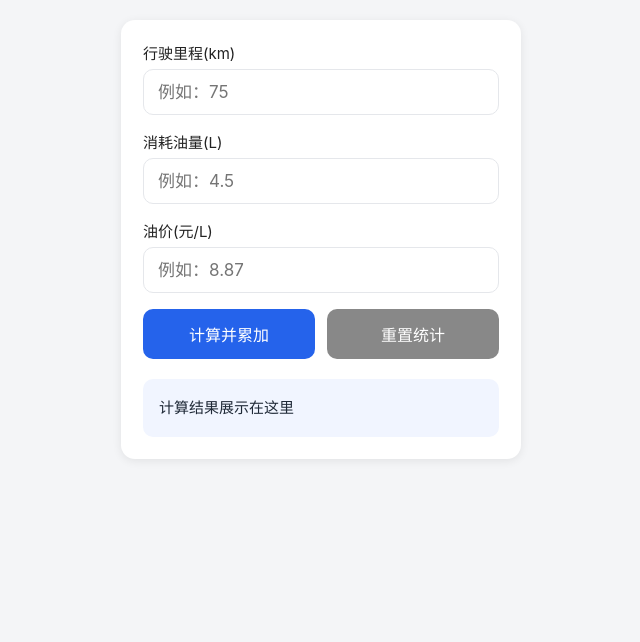
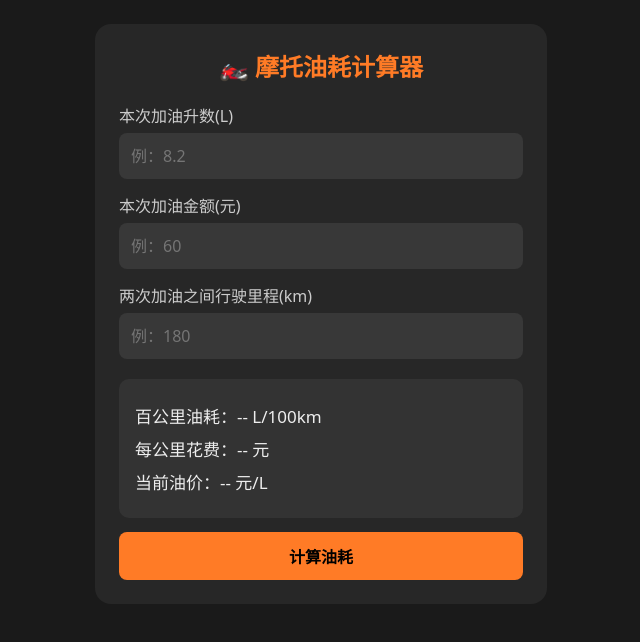
Before and after one commit to 2052517259/2052517259.github.io, a plain HTML site: page fuel.html in a window 1280 px wide. Shown: the whole page, without its empty margins (319-959 px from the left). Drawn offline with Linux system fonts and the light colour scheme.

Commit message:
Refactor fuel calculator HTML and JavaScript

```diff
--- a/fuel.html
+++ b/fuel.html
@@ -2,103 +2,63 @@
 <html lang="zh-CN">
 <head>
     <meta charset="UTF-8">
-<meta name="viewport" content="width=device-width, initial-scale=1.0, maximum-scale=1.0, user-scalable=no">
+    <meta name="viewport" content="width=device-width, initial-scale=1.0">
     <title>摩托油耗计算器</title>
     <style>
-*{box-sizing:border-box;margin:0;padding:0;font-family:-apple-system,BlinkMacSystemFont,"Segoe UI",Roboto,sans-serif;}
-body{padding:20px;background:#f4f5f7;max-width:440px;margin:0 auto;}
-.card{background:#ffffff;border-radius:14px;padding:22px;box-shadow:0 2px 10px rgba(0,0,0,0.08);}
-.form-item{margin-bottom:16px;}
-.form-item label{display:block;margin-bottom:6px;color:#222;font-size:15px;}
-.form-item input{width:100%;padding:12px 14px;border:1px solid #e5e7eb;border-radius:10px;font-size:17px;outline:none;}
-.form-item input:focus{border-color:#3b82f6;}
-.btn-row{display:flex;gap:12px;margin-top:8px;}
-button{flex:1;padding:13px;border:none;border-radius:10px;font-size:16px;cursor:pointer;}
-#calc{background:#2563eb;color:#fff;}
-#reset{background:#888888;color:#fff;}
-.result-box{margin-top:20px;padding:16px;background:#f1f5ff;border-radius:10px;line-height:1.7;white-space:pre-line;font-size:15px;color:#1f2937;}
+        *{box-sizing: border-box;margin:0;padding:0;font-family:system-ui}
+        body{background:#1a1a1a;color:#eee;padding:24px;max-width:500px;margin:0 auto}
+        .card{background:#272727;padding:24px;border-radius:16px}
+        h2{color:#ff7b26;margin-bottom:20px;text-align:center}
+        .item{margin-bottom:14px}
+        label{display:block;margin-bottom:6px;color:#ccc}
+        input{width:100%;padding:12px;border-radius:8px;border:none;background:#383838;color:#fff;font-size:16px}
+        .result{margin-top:20px;padding:16px;background:#333;border-radius:10px}
+        .res-item{margin:8px 0;font-size:17px}
+        .tip{color:#ff5555;font-size:14px;margin-top:10px;display:none}
+        button{width:100%;margin-top:14px;padding:12px;border:none;border-radius:8px;background:#ff7b26;color:#000;font-weight:bold;font-size:16px;cursor:pointer}
     </style>
 </head>
 <body>
     <div class="card">
-  <div class="form-item">
-    <label>行驶里程(km)</label>
-    <input id="mile" type="number" step="0.01" placeholder="例如：75">
+        <h2>🏍️ 摩托油耗计算器</h2>
+        <div class="item">
+            <label>本次加油升数(L)</label>
+            <input type="number" id="oil" step="0.01" placeholder="例：8.2">
         </div>
-  <div class="form-item">
-    <label>消耗油量(L)</label>
-    <input id="oil" type="number" step="0.01" placeholder="例如：4.5">
+        <div class="item">
+            <label>本次加油金额(元)</label>
+            <input type="number" id="money" step="0.01" placeholder="例：60">
         </div>
-  <div class="form-item">
-    <label>油价(元/L)</label>
-    <input id="price" type="number" step="0.01" placeholder="例如：8.87">
+        <div class="item">
+            <label>两次加油之间行驶里程(km)</label>
+            <input type="number" id="km" step="0.01" placeholder="例：180">
         </div>
-  <div class="btn-row">
-    <button id="calc">计算并累加</button>
-    <button id="reset">重置统计</button>
+        <div class="tip" id="errTip">里程不能为0或负数！</div>
+        <div class="result" id="resultBox">
+            <div class="res-item">百公里油耗：<span id="fuel100">--</span> L/100km</div>
+            <div class="res-item">每公里花费：<span id="costKm">--</span> 元</div>
+            <div class="res-item">当前油价：<span id="price">--</span> 元/L</div>
         </div>
-  <div class="result-box" id="result">计算结果展示在这里</div>
+        <button onclick="calc()">计算油耗</button>
     </div>
 
 <script>
-// 读取本地缓存
-let totalMileage = parseFloat(localStorage.getItem('totalMileage')) || 0;
-let totalOil = parseFloat(localStorage.getItem('totalOil')) || 0;
-let totalMoney = parseFloat(localStorage.getItem('totalMoney')) || 0;
-
-const $ = s => document.querySelector(s);
-const resDom = $('#result');
-
-$('#calc').onclick = function () {
-  const mile = parseFloat($('#mile').value);
-  const oil = parseFloat($('#oil').value);
-  const price = parseFloat($('#price').value);
-
-  if (isNaN(mile) || isNaN(oil) || isNaN(price) || mile <= 0 || oil <= 0 || price <= 0) {
-    resDom.innerText = "⚠️ 请输入大于0的有效数字！";
+function calc(){
+    const oil = parseFloat(document.getElementById('oil').value);
+    const money = parseFloat(document.getElementById('money').value);
+    const km = parseFloat(document.getElementById('km').value);
+    const tip = document.getElementById('errTip');
+    tip.style.display = 'none';
+    if(isNaN(oil)||isNaN(money)||isNaN(km) || km <=0){
+        tip.style.display='block';
         return;
     }
-
-  const hundredFuel = oil / mile * 100;
-  const perKmCost = (oil * price) / mile;
-  const thisCost = oil * price;
-
-  // 累加
-  totalMileage += mile;
-  totalOil += oil;
-  totalMoney += thisCost;
-
-  // 存入缓存
-  localStorage.setItem('totalMileage', totalMileage);
-  localStorage.setItem('totalOil', totalOil);
-  localStorage.setItem('totalMoney', totalMoney);
-
-  const avgHundred = totalOil / totalMileage * 100;
-
-  resDom.innerText =
-`【本次记录】
-百公里油耗：${hundredFuel.toFixed(2)} L/100km
-每公里油费：${perKmCost.toFixed(2)} 元/km
-本次油费：${thisCost.toFixed(2)} 元
-
-【累计统计】
-总里程：${totalMileage.toFixed(2)} km
-总耗油量：${totalOil.toFixed(2)} L
-总油费：${totalMoney.toFixed(2)} 元
-综合平均油耗：${avgHundred.toFixed(2)} L/100km`;
-}
-
-$('#reset').onclick = function () {
-  totalMileage = 0;
-  totalOil = 0;
-  totalMoney = 0;
-  localStorage.removeItem('totalMileage');
-  localStorage.removeItem('totalOil');
-  localStorage.removeItem('totalMoney');
-  $('#mile').value = '';
-  $('#oil').value = '';
-  $('#price').value = '';
-  resDom.innerText = "✅ 所有统计数据已清空！";
+    const fuel100 = (oil / km * 100).toFixed(2);
+    const costKm = (money / km).toFixed(2);
+    const price = (money / oil).toFixed(2);
+    document.getElementById('fuel100').innerText = fuel100;
+    document.getElementById('costKm').innerText = costKm;
+    document.getElementById('price').innerText = price;
 }
 </script>
 </body>
```
Lines whose indentation alone changed are shown as unchanged.
